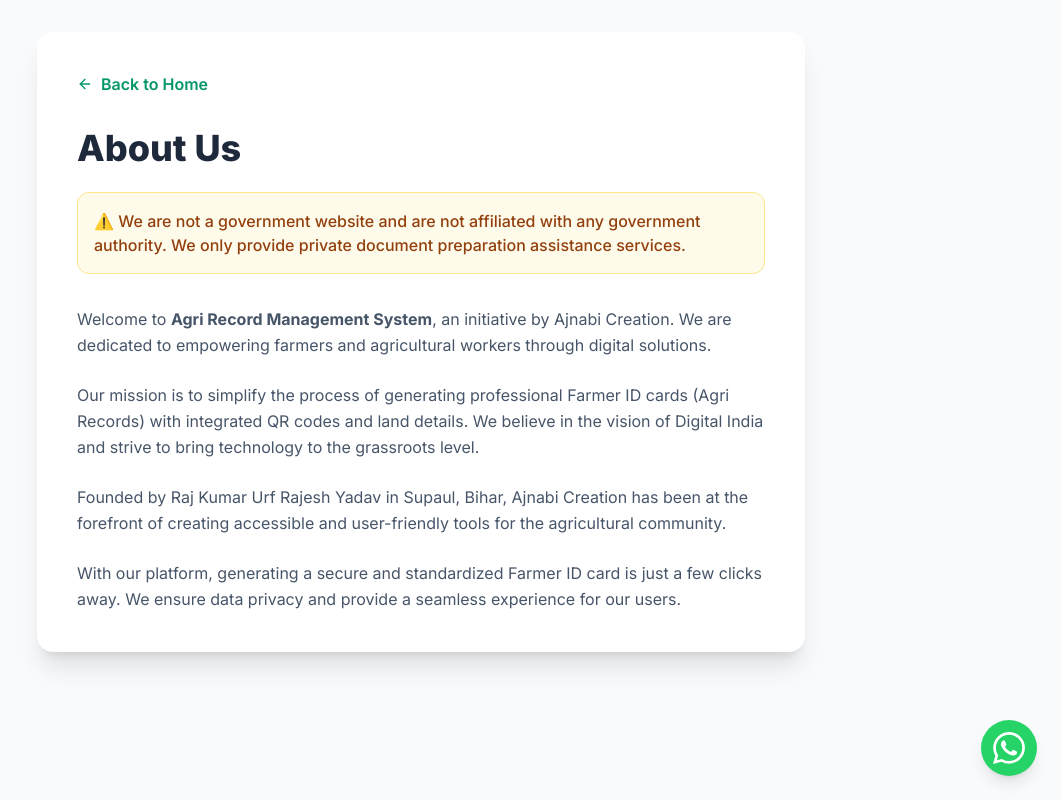
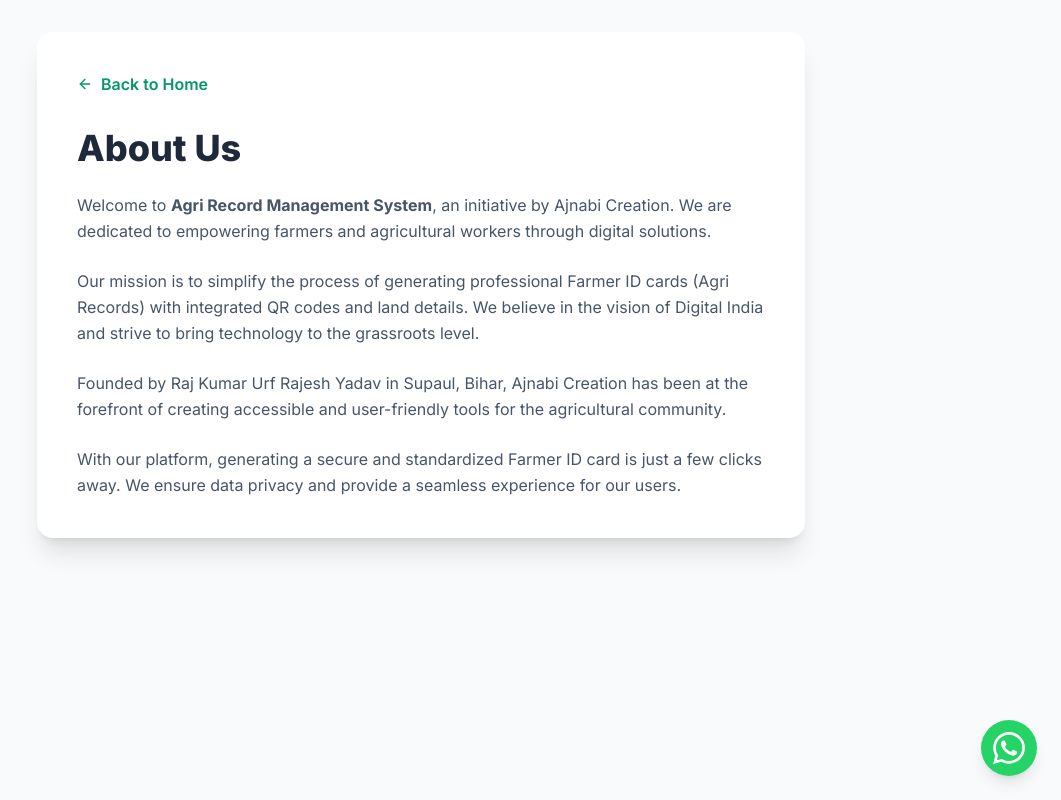
Before and after one commit to ajnabirajesh/Agri-Record-Card-Generator, a React (Vite) app: page /about in a window 1280 px wide. Shown: the whole page, without its empty margins (219-1280 px from the left). Built offline with nearby package versions, Linux system fonts and the light colour scheme; no server answers.

Commit message:
docs: remove government disclaimer from About page

```diff
--- a/pages/AboutUs.tsx
+++ b/pages/AboutUs.tsx
@@ -11,10 +11,6 @@ const AboutUs: React.FC = () => {
         </Link>
 
         <h1 className="text-3xl md:text-4xl font-black text-slate-800 mb-6">About Us</h1>
-
-        <div className="bg-amber-50 border border-amber-200 text-amber-800 p-4 rounded-xl mb-8 font-medium">
-          ⚠️ We are not a government website and are not affiliated with any government authority. We only provide private document preparation assistance services.
-        </div>
 
         <div className="space-y-6 text-slate-600 leading-relaxed">
           <p>
```
